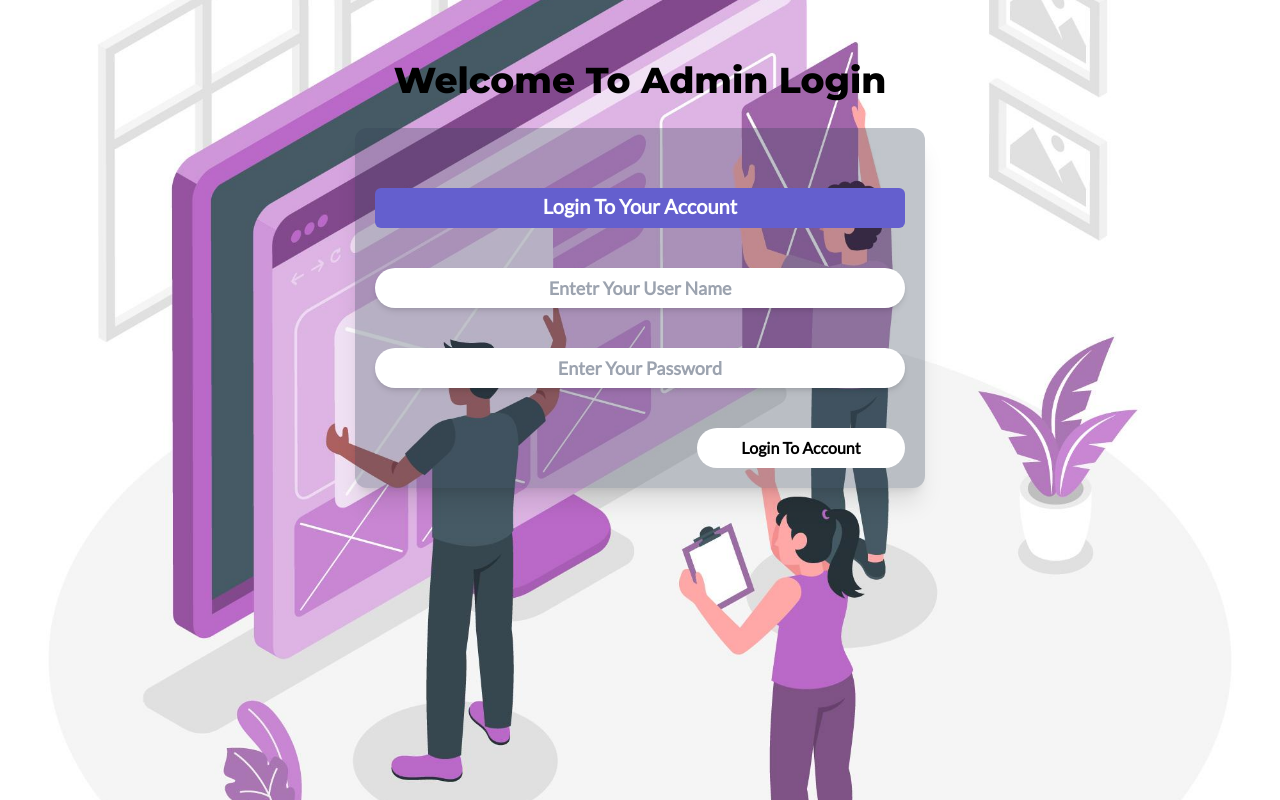
After one commit to Neolife-Software-Solution/Project-Neolife-Web, a PHP site: page /login2.php in a window 1280 px wide. The commit adds this page. Run offline with PHP 8.4, Linux system fonts and the light colour scheme; some libraries are stand-ins or nearby versions.

Commit message:
Done Login2 Design Finished

```diff
--- /dev/null
+++ b/admin/src/login2.php
@@ -0,0 +1,98 @@
+<!DOCTYPE html>
+
+<html lang="en">
+
+<head>
+
+    <meta charset="UTF-8">
+
+    <meta name="viewport" content="width=device-width, initial-scale=1.0">
+
+    <link rel="stylesheet" href="admin_style.css">
+
+    <link rel="stylesheet" href="tailwind.css">
+
+    <link rel="stylesheet" href="https://cdnjs.cloudflare.com/ajax/libs/font-awesome/6.6.0/css/all.min.css" integrity="sha512-Kc323vGBEqzTmouAECnVceyQqyqdsSiqLQISBL29aUW4U/M7pSPA/gEUZQqv1cwx4OnYxTxve5UMg5GT6L4JJg==" crossorigin="anonymous" referrerpolicy="no-referrer" />
+
+    <link rel="icon" href="resources/logo/favicon.png" />
+
+    <title>NeoLife Software Solution | Admin Login</title>
+
+</head>
+
+<body class="bg_img">
+
+    <div class="h-screen">
+
+        <div class="flex flex-row justify-center p-5">
+
+            <div class="flex flex-col">
+
+                <div class="flex flex-row justify-center">
+
+                    <div class="grid grid-cols-1 mt-10 mb-5">
+
+                        <span class="text-lg lg:text-4xl headertext-aboutus">Welcome To Admin Login</span>
+
+                    </div>
+
+                </div>
+
+                <div class="flex flex-col mt-2">
+
+                    <div class="grid grid-cols-1">
+
+                        <div class="flex flex-row p-5 shadow-xl bg-slate-700/30 shadow-black/10 rounded-xl">
+
+                            <div class="">
+
+                                <div class="mt-10">
+
+                                    <div>
+
+                                        <div class="flex flex-row justify-center ">
+
+                                            <span class="text-center text-white text-xl font-bold lg:h-10 lg:w-[530px] bg-[#645FCE] p-1 rounded-md w-80">Login To Your Account</span>
+
+                                        </div>
+
+                                    </div>
+
+                                </div>
+
+                                <div class="justify-center mt-10 lg:flex">
+
+                                    <input class="h-10 py-2 bg-white lg:w-[530px] font-bold p-5 rounded-full shadow-md text-center focus:outline-none hover:shadow-black text-lg w-80" placeholder="Entetr Your User Name" type="text"></input>
+
+                                </div>
+
+                                <div class="justify-center mt-10 lg:flex:">
+
+                                    <input class="h-10 py-2 bg-white lg:w-[530px] font-bold p-5 rounded-full shadow-md text-center focus:outline-none hover:shadow-black text-lg w-80" placeholder="Enter Your Password" type="password"></input>
+
+                                </div>
+
+
+                                <div class="flex justify-end mt-10 ">
+
+                                    <button class="h-10 py-2 bg-white rounded-full w-52 duration-500 hover:duration-700 hover:ease-in ease-out hover:bg-gray-500 font-bold">Login To Account</button>
+
+                                </div>
+
+                            </div>
+
+                        </div>
+
+                    </div>
+
+                </div>
+
+            </div>
+
+        </div>
+
+    </div>
+
+</body>
+
+</html>
```
Also changed, not shown: admin/src/tailwind.css.
